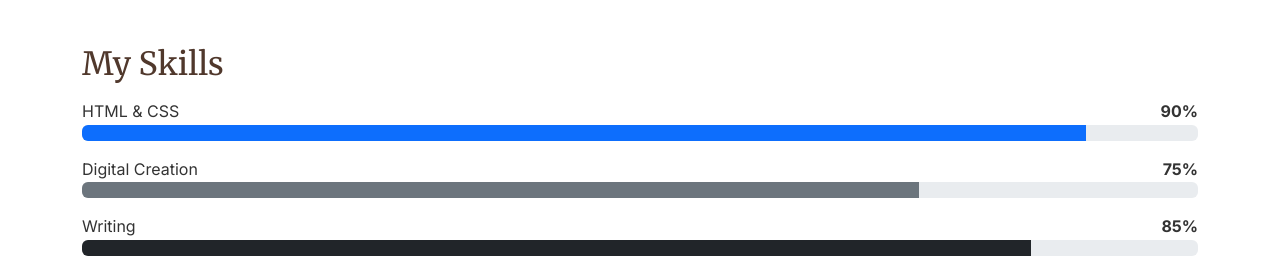
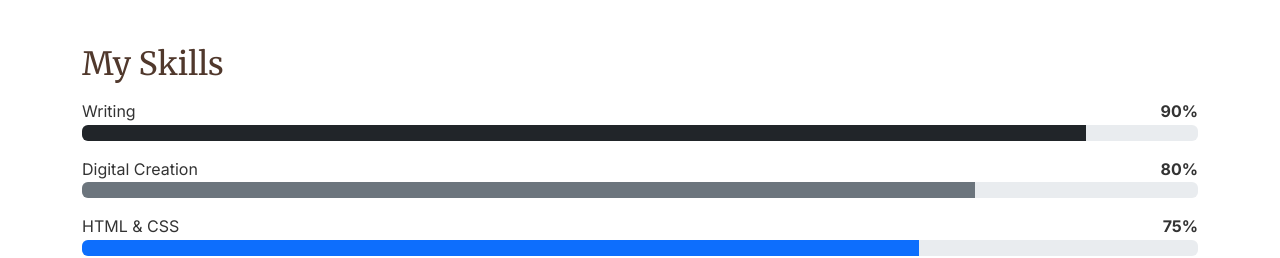
Before and after one commit to kty7/kty7.github.io, a plain HTML site: page index.html in a window 1280 px wide. Shown: the part 695-953 px from the top of the page. Drawn offline with nearby package versions, Linux system fonts and the light colour scheme.

Commit message:
Update index.html

```diff
--- a/index.html
+++ b/index.html
@@ -83,12 +83,12 @@
 
   <div class="skill mb-3">
     <div class="d-flex justify-content-between">
-      <span class="fr">HTML & CSS</span>
-      <span class="en">HTML & CSS</span>
+      <span class="fr">Rédaction</span>
+      <span class="en">Writing</span>
       <strong>90%</strong>
     </div>
     <div class="progress">
-      <div class="progress-bar" role="progressbar" style="width: 0%"
+      <div class="progress-bar bg-dark" role="progressbar" style="width: 0%"
            aria-valuenow="90" aria-valuemin="0" aria-valuemax="100">
       </div>
     </div>
@@ -98,24 +98,24 @@
     <div class="d-flex justify-content-between">
       <span class="fr">Création numérique</span>
       <span class="en">Digital Creation</span>
-      <strong>75%</strong>
+      <strong>80%</strong>
     </div>
     <div class="progress">
       <div class="progress-bar bg-secondary" role="progressbar" style="width: 0%"
-           aria-valuenow="75" aria-valuemin="0" aria-valuemax="100">
+           aria-valuenow="80" aria-valuemin="0" aria-valuemax="100">
       </div>
     </div>
   </div>
 
   <div class="skill mb-3">
     <div class="d-flex justify-content-between">
-      <span class="fr">Rédaction</span>
-      <span class="en">Writing</span>
-      <strong>85%</strong>
+      <span class="fr">HTML & CSS</span>
+      <span class="en">HTML & CSS</span>
+      <strong>75%</strong>
     </div>
     <div class="progress">
-      <div class="progress-bar bg-dark" role="progressbar" style="width: 0%"
-           aria-valuenow="85" aria-valuemin="0" aria-valuemax="100">
+      <div class="progress-bar" role="progressbar" style="width: 0%"
+           aria-valuenow="75" aria-valuemin="0" aria-valuemax="100">
       </div>
     </div>
   </div>
```
